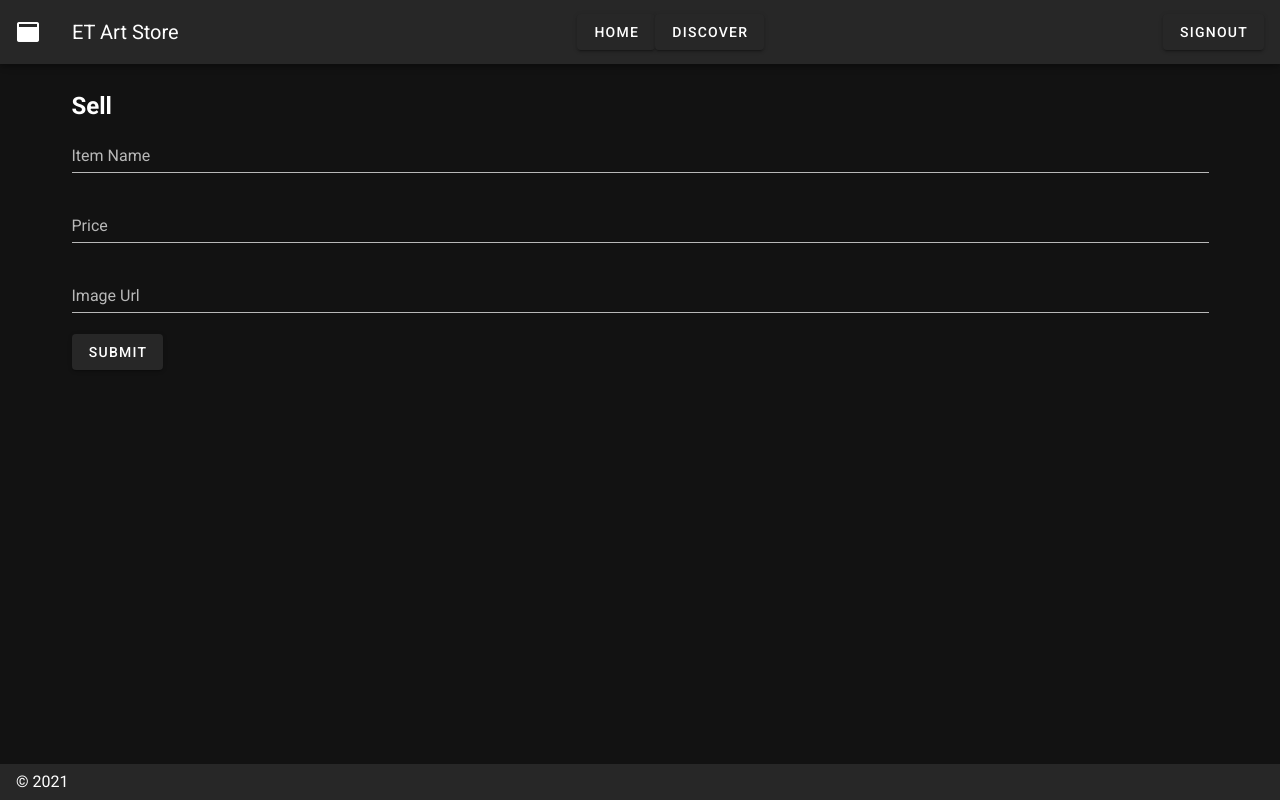
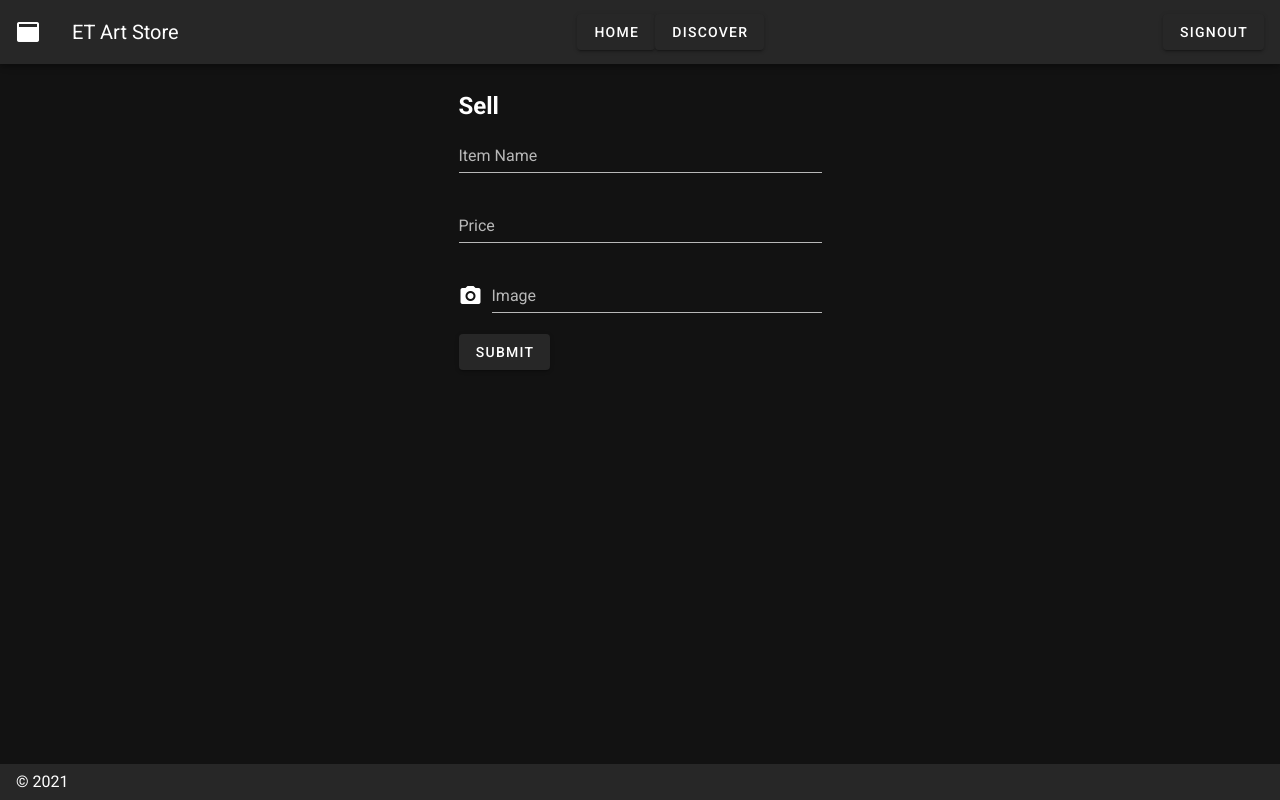
Before and after one commit to vernu/et-art-store, a Nuxt app: page /sell in a window 1280 px wide. Built offline with nearby package versions, Linux system fonts and the light colour scheme.

Commit message:
worked on item image upload

```diff
--- a/pages/sell.vue
+++ b/pages/sell.vue
@@ -1,5 +1,7 @@
 <template>
   <v-container>
+    <v-row justify="center">
+      <v-col sm="12" md="4">
         <h2>Sell</h2>
 
         <v-form>
@@ -11,10 +13,18 @@
             required
           ></v-text-field>
 
-      <v-text-field label="Image Url" v-model="imageUrl"></v-text-field>
+          <v-file-input
+            v-model="itemImage"
+            accept="image/*"
+            prepend-icon="mdi-camera"
+            label="Image"
+          ></v-file-input>
+
           <v-progress-circular indeterminate v-if="isSubmitting" />
           <v-btn v-else v-on:click="submit">Submit</v-btn>
         </v-form>
+      </v-col>
+    </v-row>
   </v-container>
 </template>
 
@@ -25,14 +35,22 @@ export default {
       isSubmitting: false,
       itemName: "",
       price: null,
+      itemImage: null,
       imageUrl: null,
     };
   },
   methods: {
     async submit() {
+      const timestamp = new Date().getTime();
       this.isSubmitting = true;
+      const imageRef = this.$fire.storage
+        .ref()
+        .child(`items/${timestamp}-${this.itemImage.name}`);
+      try {
+        const snapshot = await imageRef.put(this.itemImage);
+        const imageDownloadUrl = await snapshot.ref.getDownloadURL();
+        this.imageUrl = imageDownloadUrl;
         const ref = this.$fire.firestore.collection("items").doc();
-      try {
         await ref.set({
           name: this.itemName,
           price: parseInt(this.price),
@@ -42,6 +60,7 @@ export default {
         console.log(e);
       } finally {
         this.isSubmitting = false;
+        this.$router.push("/");
       }
     },
   },
```
Lines whose indentation alone changed are shown as unchanged.
